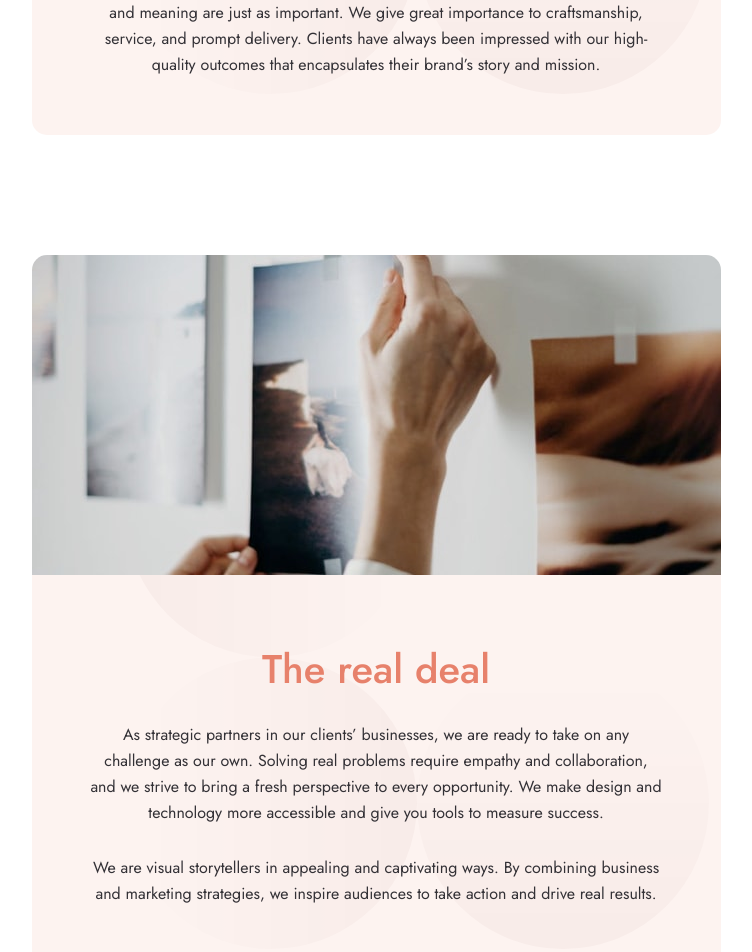
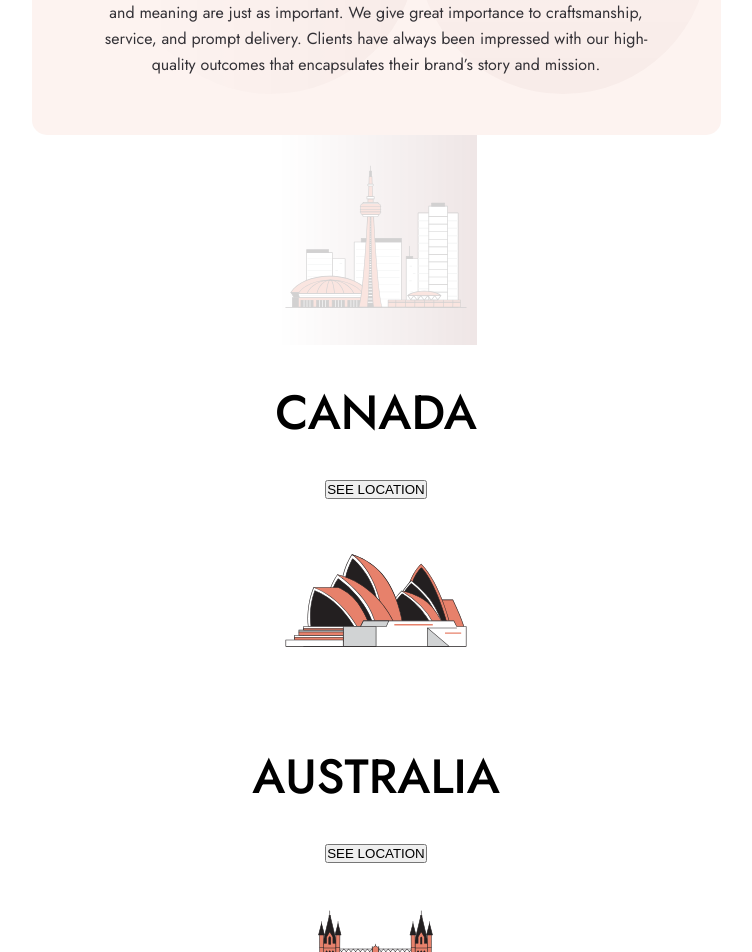
Before and after one commit to pierrolabo/designomultipagewebsite, a React (Create React App) app: page /about in a window 1280 px wide. Shown: the part 1600-2552 px from the top of the page, without its empty margins (264-1016 px from the left). Built offline with nearby package versions, Linux system fonts and the light colour scheme.

Commit message:
cards are made

```diff
--- /dev/null
+++ b/src/components/LocationsCard/LocationsCard.js
@@ -0,0 +1,35 @@
+import React from 'react'
+
+import ImgAustralia from '../../assets/shared/desktop/illustration-australia.svg';
+import ImgCanada from '../../assets/shared/desktop/illustration-canada.svg';
+import ImgUK from '../../assets/shared/desktop/illustration-united-kingdom.svg';
+
+import './LocationsCard.scss';
+
+export default function LocationsCard() {
+    return (
+        <div className="locationscard__container">
+            <div className="locationscard">
+                <div className="locationscard__img canada">
+                    <img src={ImgCanada} alt=""/>
+                </div>
+                <h1>CANADA</h1>
+                <button type="button">SEE LOCATION</button>
+            </div>
+            <div className="locationscard">
+                <div className="locationscard__img">
+                    <img src={ImgAustralia} alt=""/>
+                </div>
+                <h1>AUSTRALIA</h1>
+                <button type="button">SEE LOCATION</button>
+            </div>
+            <div className="locationscard">
+                <div className="locationscard__img">
+                    <img src={ImgUK} alt=""/>
+                </div>
+                <h1>UNITED KINGDOM</h1>
+                <button type="button">SEE LOCATION</button>
+            </div>
+        </div>
+    )
+}
--- /dev/null
+++ b/src/components/LocationsCard/LocationsCard.scss
@@ -0,0 +1,23 @@
+.locationscard__container {
+    display:flex;
+    flex-direction: column;
+    align-items: center;
+}
+
+.locationscard {
+    display: flex;
+    flex-direction: column;
+    align-items: center;
+    justify-content: space-between;
+
+    min-height: 364px;
+    max-height: 364px;
+    min-width: 350px;
+    max-width: 350px;
+}
+
+.canada {
+    background: linear-gradient(90deg, rgba(93, 2, 2, 0.0001) 0%, rgba(93, 2, 2, 0.497569) 100%);
+mix-blend-mode: normal;
+opacity: 0.2;
+}
--- a/src/pages/About/About.js
+++ b/src/pages/About/About.js
@@ -1,4 +1,6 @@
 import React from 'react'
+
+import LocationsCard from '../../components/LocationsCard/LocationsCard';
 
 import './About.scss';
 
@@ -29,6 +31,7 @@ export default function About() {
   brand’s story and mission.</p>
                     </div>
             </section>
+            <LocationsCard/>
             <section className="about__card card--realdeal">
                 <div className="about__card__img img img--realdeal"/>
                 <div className="about__card__content realdeal--content">
```
